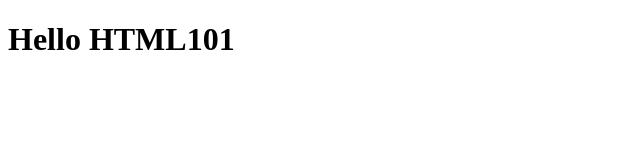
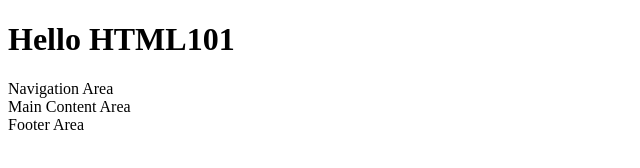
Before and after one commit to achirayabc/HelloHTML, a plain HTML site: page index.html in a window 1280 px wide. Shown: the whole page, without its empty margins (0-640 px from the left). Drawn offline with Linux system fonts and the light colour scheme.

Commit message:
init index page

```diff
--- a/index.html
+++ b/index.html
@@ -15,13 +15,13 @@
             <h1>Hello HTML101</h1>
         </header>
         <nav>
-
+            Navigation Area
         </nav>
         <div>
-
+            Main Content Area
         </div>
         <footer>
-
+            Footer Area
         </footer>
     </div>
 
```
